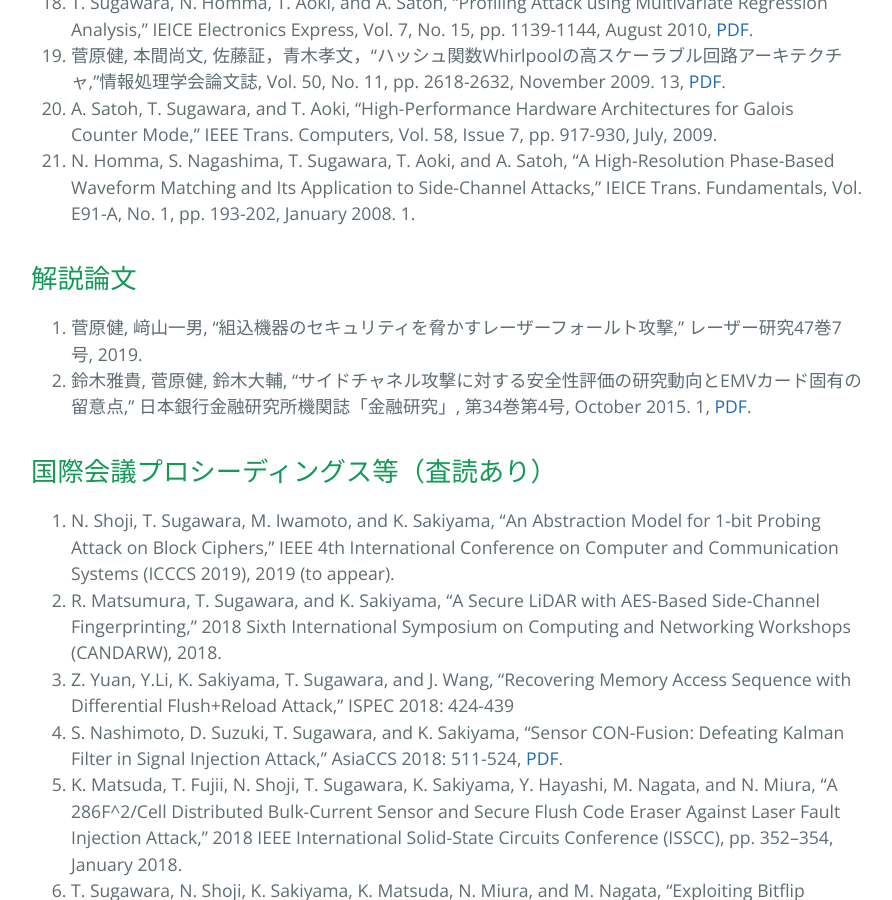
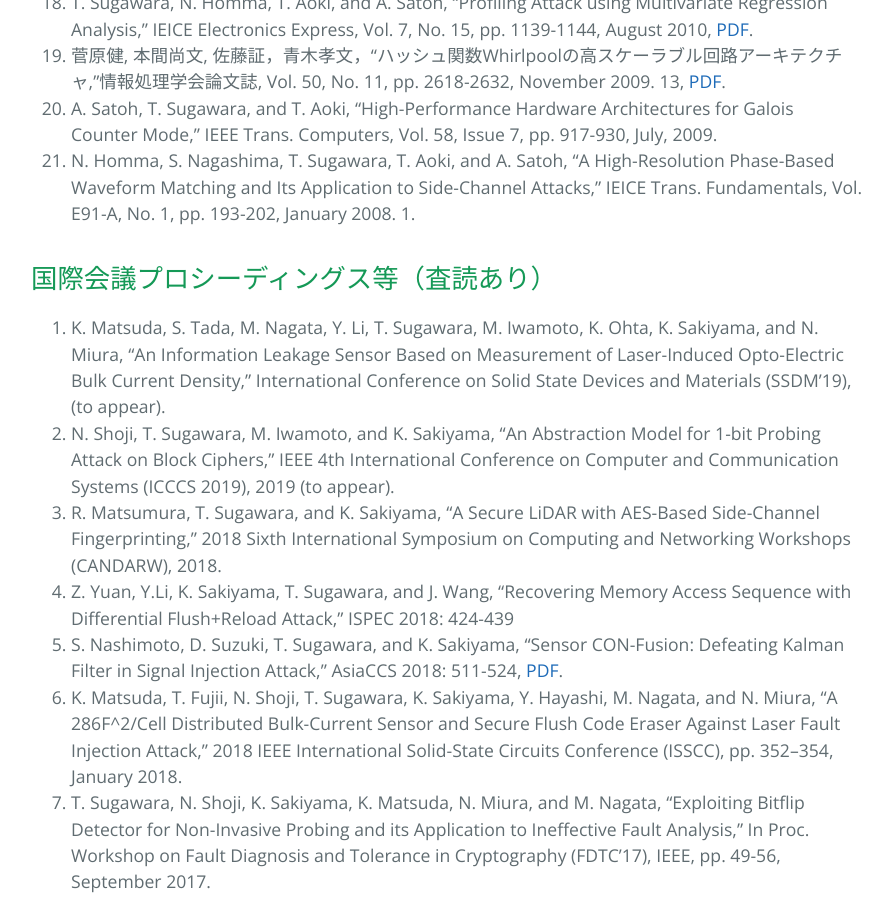
Before and after one commit to sugawara-bbbb/weblab, a Jekyll site: the page built from publication.md, in a window 1280 px wide and 900 px high, scrolled down 1859 px. Shown: the whole window, without its empty margins (193-1085 px from the left). Built offline with Jekyll 4.4.1, drawn with Linux system fonts in a browser that asks for light colours; our own code applies the rules of GitHub Pages for plain Markdown files; part of the change alters nothing that is shown; some of the changed text lies outside the part shown.

Commit message:
Publication is updated.

```diff
--- a/publication.md
+++ b/publication.md
@@ -31,13 +31,9 @@ layout: default
 1. N. Homma, S. Nagashima, T. Sugawara, T. Aoki, and A. Satoh, “A High-Resolution Phase-Based Waveform Matching and Its Application to Side-Channel Attacks,” IEICE Trans. Fundamentals, Vol. E91-A, No. 1, pp. 193-202, January 2008. 1.
 
 
-## 解説論文
-
-1.	菅原健, 﨑山一男, “組込機器のセキュリティを脅かすレーザーフォールト攻撃,” レーザー研究47巻7号, 2019.
-1.	鈴木雅貴, 菅原健, 鈴木大輔, “サイドチャネル攻撃に対する安全性評価の研究動向とEMVカード固有の留意点,” 日本銀行金融研究所機関誌「金融研究」, 第34巻第4号, October 2015. 1, [PDF](https://www.imes.boj.or.jp/research/papers/japanese/kk34-4-6.pdf).
-
 ## 国際会議プロシーディングス等（査読あり）
 
+1. K. Matsuda, S. Tada, M. Nagata, Y. Li, T. Sugawara, M. Iwamoto, K. Ohta, K. Sakiyama, and N. Miura, “An Information Leakage Sensor Based on Measurement of Laser-Induced Opto-Electric Bulk Current Density,” International Conference on Solid State Devices and Materials (SSDM’19), (to appear).
 1. N. Shoji, T. Sugawara, M. Iwamoto, and K. Sakiyama, "An Abstraction Model for 1-bit Probing Attack on Block Ciphers," IEEE 4th International Conference on Computer and Communication Systems (ICCCS 2019), 2019 (to appear).
 1. R. Matsumura, T. Sugawara, and K. Sakiyama, "A Secure LiDAR with AES-Based Side-Channel Fingerprinting," 2018 Sixth International Symposium on Computing and Networking Workshops (CANDARW), 2018.
 1. Z. Yuan, Y.Li, K. Sakiyama, T. Sugawara, and J. Wang, “Recovering Memory Access Sequence with Differential Flush+Reload Attack,” ISPEC 2018: 424-439
@@ -72,6 +68,15 @@ layout: default
 1. A. Satoh, T. Sugawara, and T. Aoki, “High-Speed Pipelined Hardware Architecture for Galois Counter Mode,” In Proc. 10th Information Security Conference (ISC2007), LNCS 4779, Springer-Verlag, pp 118-129, October 2007.
 1. T. Sugawara, N. Homma, T. Aoki, and A. Satoh, “ASIC Performance Comparison for the ISO Standard Block Ciphers,” In Proc. 2nd Joint Workshop on Information Security (JWIS2007), pp. 485-498, August 2007.
 1. T. Sugawara, N. Homma, T. Aoki, and A. Satoh, “A High-Performance ASIC Implementation of the 64-bit Block Cipher CAST-128,” In Proc. International Symposium on Circuits and Systems (ISCAS2007), IEEE, pp. 1859-1862, May 2007. 1.
+
+## 著書
+
+1. 崎山一男，菅原健，李陽, “暗号ハードウェアのセキュリティ,” ISBN 978-4-339-02894-2, コロナ社, 2019
+
+## 解説論文
+
+1.	菅原健, 﨑山一男, “組込機器のセキュリティを脅かすレーザーフォールト攻撃,” レーザー研究47巻7号, 2019.
+1.	鈴木雅貴, 菅原健, 鈴木大輔, “サイドチャネル攻撃に対する安全性評価の研究動向とEMVカード固有の留意点,” 日本銀行金融研究所機関誌「金融研究」, 第34巻第4号, October 2015. 1, [PDF](https://www.imes.boj.or.jp/research/papers/japanese/kk34-4-6.pdf).
 
 ## 学会口頭発表（査読なし，2017年〜）
 
```
